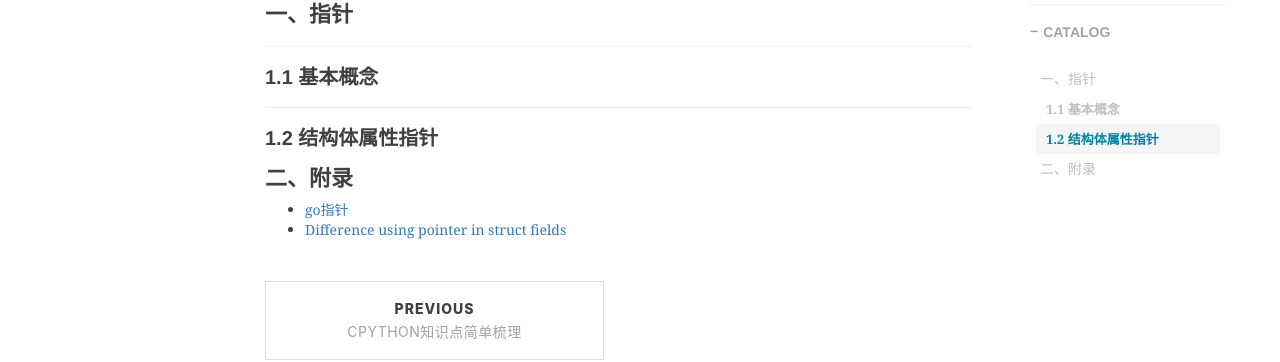
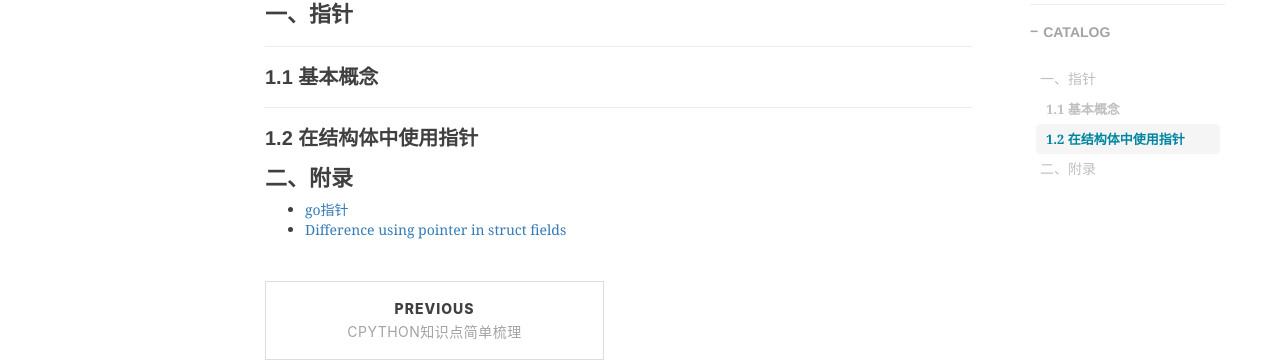
Before and after one commit to shihai1991/shihai1991.github.io, a Jekyll site: the page built from _posts/2022-12-26-golang-结构体指针使用.md, in a window 1280 px wide. Shown: the part 491-853 px from the top of the page. Built offline with Jekyll 4.4.1, drawn with Linux system fonts in a browser that asks for light colours; nearby versions of some CDN libraries; comment, search, counter and statistics services are not loaded.

Commit message:
Update 2022-12-26-golang-结构体指针使用.md

```diff
--- a/_posts/2022-12-26-golang-结构体指针使用.md
+++ b/_posts/2022-12-26-golang-结构体指针使用.md
@@ -10,7 +10,7 @@ time: '2022.12.26 11:29:00'
 ---
 # 一、指针
 ## 1.1 基本概念
-## 1.2 结构体属性指针
+## 1.2 在结构体中使用指针
 
 # 二、附录
 - [go指针](https://www.runoob.com/go/go-pointers.html)
```
